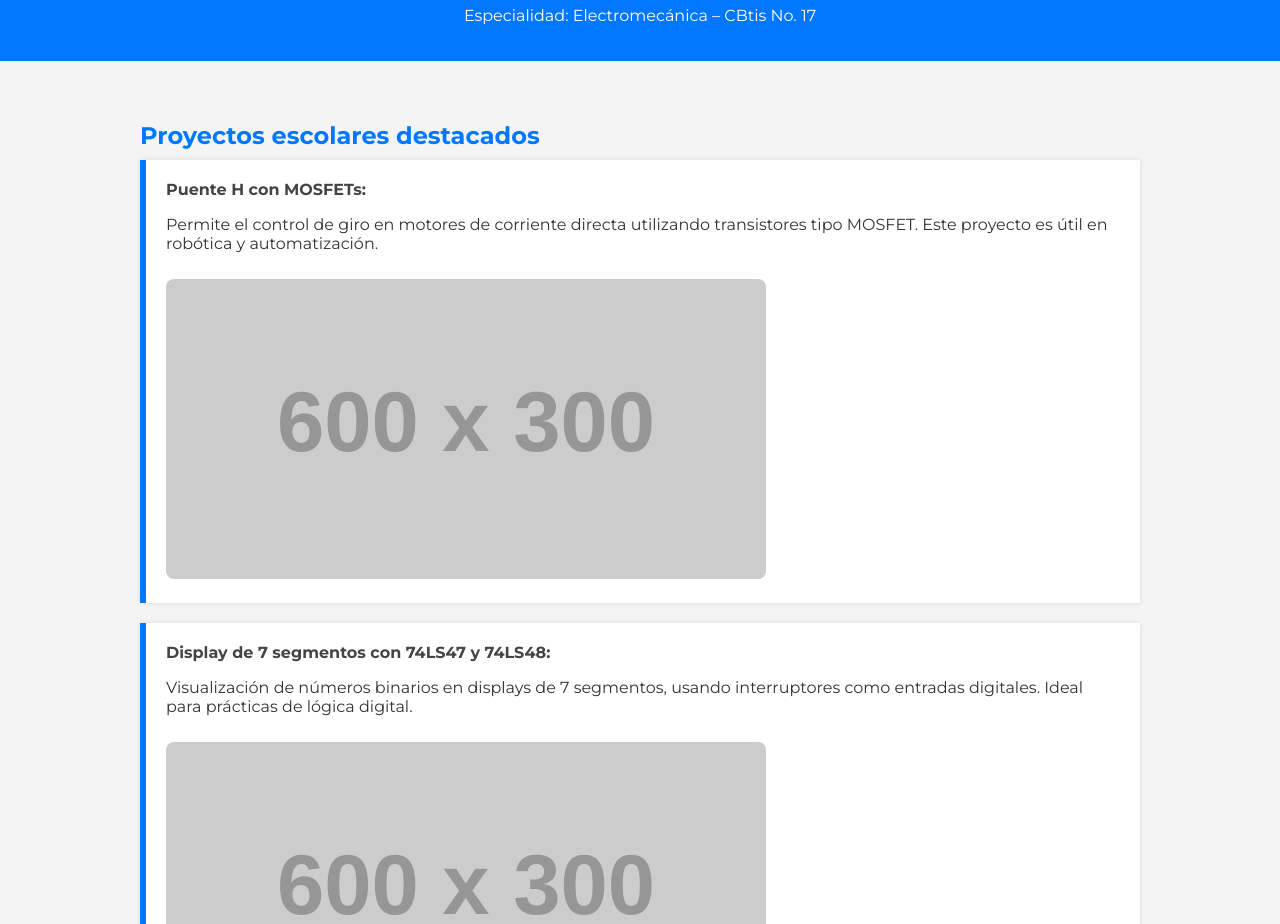
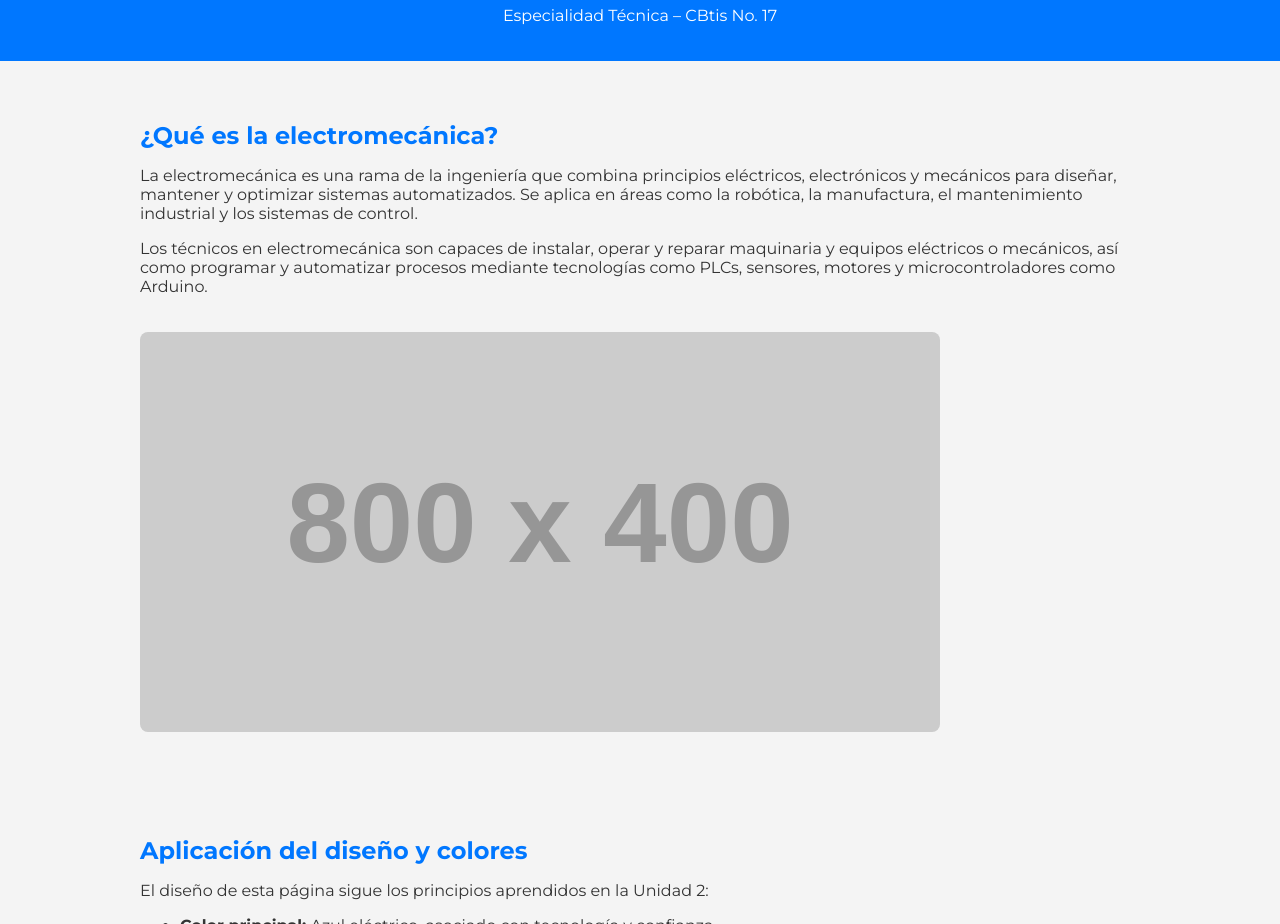
Before and after one commit to LuisFercho11/portafolio, a plain HTML site: page index.html in a window 1280 px wide. Shown: the part 96-1020 px from the top of the page. Drawn offline with Linux system fonts and the light colour scheme; placeholder pictures from the web are drawn by us.

Commit message:
Add files via upload

```diff
--- a/index.html
+++ b/index.html
@@ -4,7 +4,7 @@
 <head>
   <meta charset="UTF-8" />
   <meta name="viewport" content="width=device-width, initial-scale=1.0"/>
-  <title>Portafolio Escolar – Luis Fernando Zárate Baltazar</title>
+  <title>Electromecánica – Luis Fernando Zárate Baltazar</title>
   <link href="https://fonts.googleapis.com/css2?family=Montserrat:wght@400;700&display=swap" rel="stylesheet">
   <style>
     body {
@@ -32,18 +32,6 @@
       margin-bottom: 10px;
     }
 
-    .proyecto {
-      background-color: white;
-      padding: 20px;
-      border-left: 6px solid #0077ff;
-      margin-bottom: 20px;
-      box-shadow: 0 0 5px rgba(0,0,0,0.1);
-    }
-
-    .proyecto strong {
-      color: #444;
-    }
-
     footer {
       background-color: #222;
       color: #bbb;
@@ -52,10 +40,10 @@
       font-size: 0.9em;
     }
 
-    img, video {
+    img {
       max-width: 100%;
-      margin-top: 10px;
       border-radius: 8px;
+      margin-top: 20px;
     }
 
     .creditos {
@@ -68,33 +56,17 @@
 <body>
 
   <header>
-    <h1>Portafolio Escolar</h1>
-    <p>Especialidad: Electromecánica – CBtis No. 17</p>
+    <h1>Electromecánica</h1>
+    <p>Especialidad Técnica – CBtis No. 17</p>
   </header>
 
   <section>
-    <h2>Proyectos escolares destacados</h2>
+    <h2>¿Qué es la electromecánica?</h2>
+    <p>La electromecánica es una rama de la ingeniería que combina principios eléctricos, electrónicos y mecánicos para diseñar, mantener y optimizar sistemas automatizados. Se aplica en áreas como la robótica, la manufactura, el mantenimiento industrial y los sistemas de control.</p>
 
-    <div class="proyecto">
-      <strong>Puente H con MOSFETs:</strong>
-      <p>Permite el control de giro en motores de corriente directa utilizando transistores tipo MOSFET. Este proyecto es útil en robótica y automatización.</p>
-      <img src="https://via.placeholder.com/600x300?text=Puente+H" alt="Puente H con MOSFETs">
-    </div>
+    <p>Los técnicos en electromecánica son capaces de instalar, operar y reparar maquinaria y equipos eléctricos o mecánicos, así como programar y automatizar procesos mediante tecnologías como PLCs, sensores, motores y microcontroladores como Arduino.</p>
 
-    <div class="proyecto">
-      <strong>Display de 7 segmentos con 74LS47 y 74LS48:</strong>
-      <p>Visualización de números binarios en displays de 7 segmentos, usando interruptores como entradas digitales. Ideal para prácticas de lógica digital.</p>
-      <img src="https://via.placeholder.com/600x300?text=Display+7+Segmentos" alt="Display 7 segmentos">
-    </div>
-
-    <div class="proyecto">
-      <strong>Automatización con Arduino:</strong>
-      <p>Control de servomotores usando sensores de proximidad. El sistema detecta objetos y actúa automáticamente, simulando procesos industriales.</p>
-      <video controls>
-        <source src="https://www.w3schools.com/html/mov_bbb.mp4" type="video/mp4">
-        Tu navegador no soporta el video.
-      </video>
-    </div>
+    <img src="https://via.placeholder.com/800x400?text=Electromecánica" alt="Electromecánica">
   </section>
 
   <section>
@@ -117,7 +89,7 @@
   </section>
 
   <footer>
-    © 2025 Luis Fernando Zárate Baltazar – Portafolio Escolar
+    © 2025 Luis Fernando Zárate Baltazar – Electromecánica
   </footer>
 
 </body>
```
